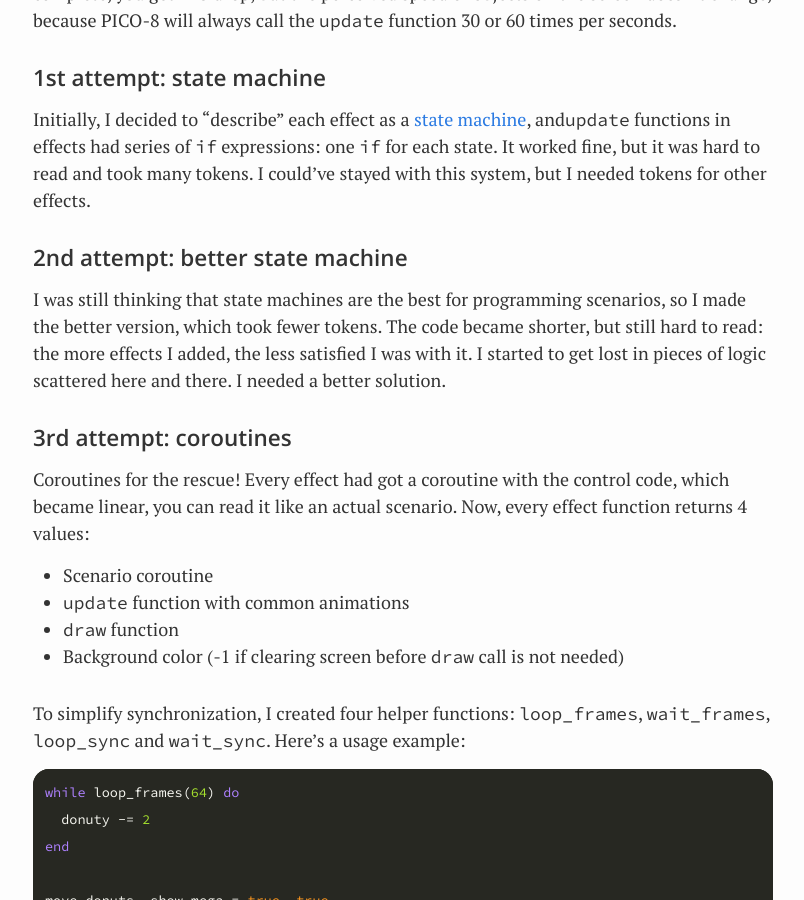
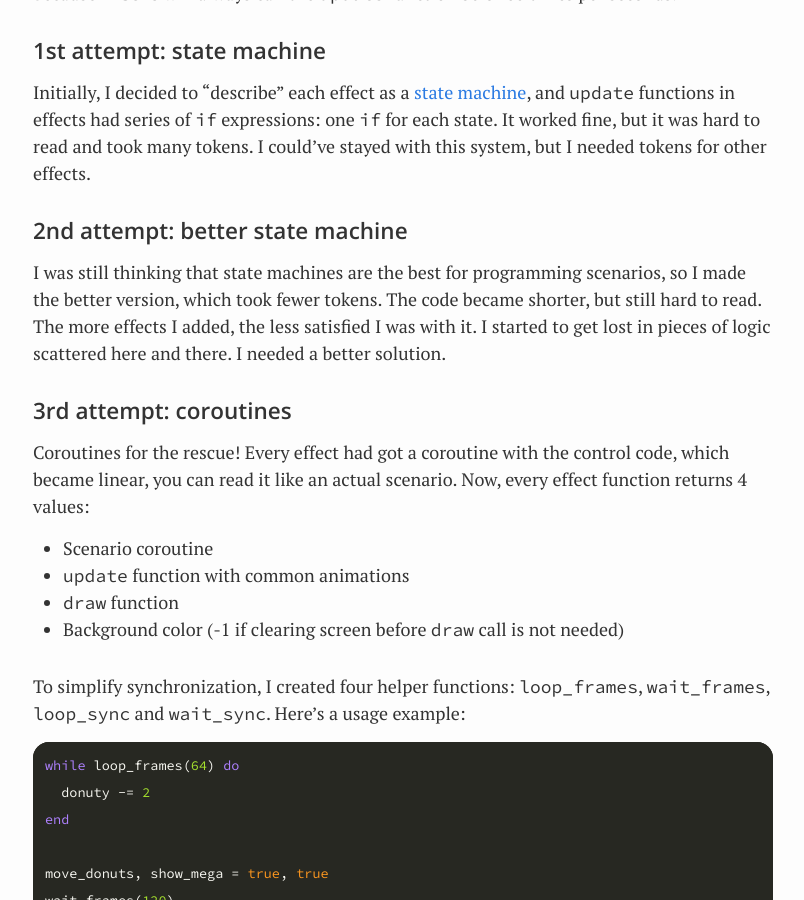
Before and after one commit to Megus/megus.github.io, a Jekyll site: the page built from _posts/2020-05-04-making-of-picochak.md, in a window 1280 px wide and 900 px high, scrolled down 3358 px. Shown: the whole window, without its empty margins (237-1041 px from the left). Built offline with Jekyll 4.4.1, drawn with Linux system fonts in a browser that asks for light colours; comment, search, counter and statistics services are not loaded; some of the changed text lies outside the part shown.

```diff
--- a/_posts/2020-05-04-making-of-picochak.md
+++ b/_posts/2020-05-04-making-of-picochak.md
@@ -58,11 +58,11 @@ If you’re unfamiliar with PICO-8:  `update` function updates the state, and `d
 
 ### 1st attempt: state machine
 
-Initially, I decided to “describe” each effect as a [state machine](https://en.wikipedia.org/wiki/Finite-state_machine), and`update` functions in effects had series of `if` expressions: one `if` for each state. It worked fine, but it was hard to read and took many tokens. I could’ve stayed with this system, but I needed tokens for other effects.
+Initially, I decided to “describe” each effect as a [state machine](https://en.wikipedia.org/wiki/Finite-state_machine), and `update` functions in effects had series of `if` expressions: one `if` for each state. It worked fine, but it was hard to read and took many tokens. I could’ve stayed with this system, but I needed tokens for other effects.
 
 ### 2nd attempt: better state machine
 
-I was still thinking that state machines are the best for programming scenarios, so I made the better version, which took fewer tokens. The code became shorter, but still hard to read: the more effects I added, the less satisfied I was with it. I started to get lost in pieces of logic scattered here and there. I needed a better solution.
+I was still thinking that state machines are the best for programming scenarios, so I made the better version, which took fewer tokens. The code became shorter, but still hard to read. The more effects I added, the less satisfied I was with it. I started to get lost in pieces of logic scattered here and there. I needed a better solution.
 
 ### 3rd attempt: coroutines
 
```
Also changed, not shown: other parts of _posts/2020-05-04-making-of-picochak.md (+1 -1 lines).
